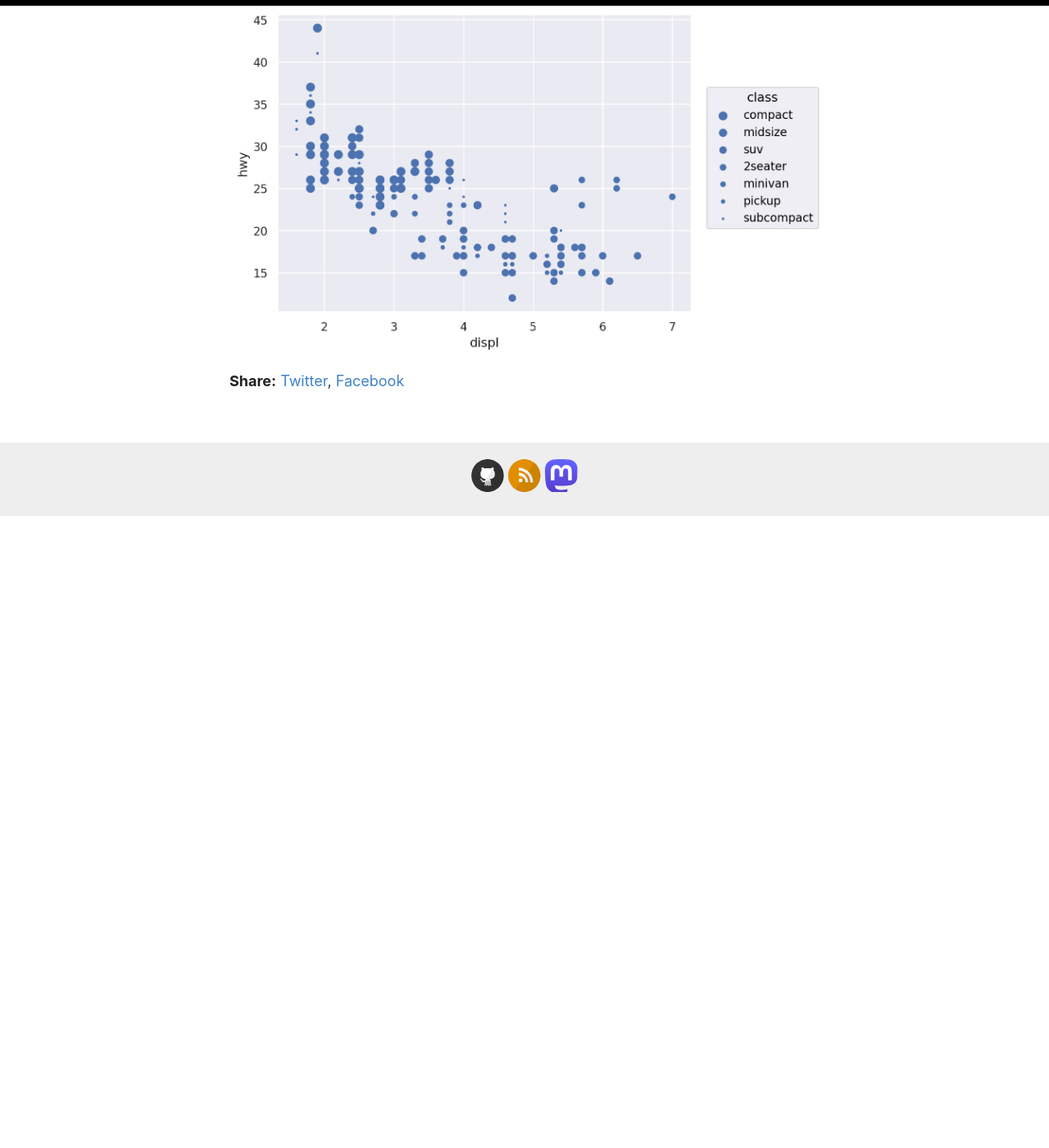
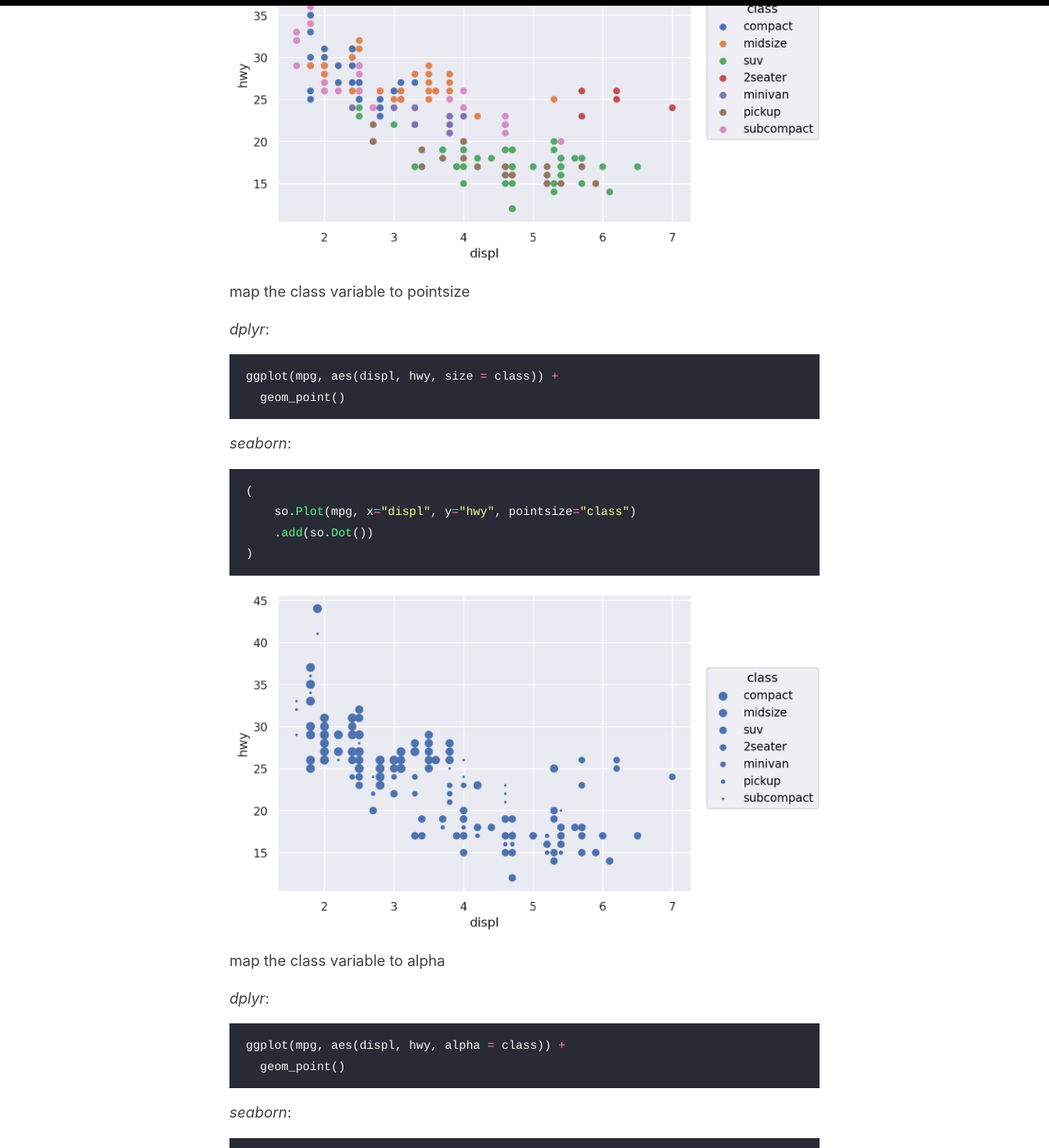
Before and after one commit to krz/krz.github.io, a Jekyll site: the page built from _posts/2024-01-15-Comparing-the-seaborn-objects-interface-with-ggplot2.md, in a window 1280 px wide and 1400 px high, scrolled down 2306 px. Shown: the whole window at 82% size. Built offline with Jekyll 4.4.1, drawn with Linux system fonts in a browser that asks for light colours; before the commit the page ends 2936 px from its top, so only the background shows below that; some of the changed text lies outside the part shown.

Commit message:
add more plots

````diff
--- a/_posts/2024-01-15-Comparing-the-seaborn-objects-interface-with-ggplot2.md
+++ b/_posts/2024-01-15-Comparing-the-seaborn-objects-interface-with-ggplot2.md
@@ -20,7 +20,15 @@ import polars as pl
 
 mpg = pl.read_csv("https://raw.githubusercontent.com/tidyverse/ggplot2/main/data-raw/mpg.csv")
 ```
+first plot
 
+*dplyr*:
+```r
+ggplot(mpg, aes(displ, hwy)) +
+  geom_point()
+```
+
+*seaborn*:
 ```python
 (
     so.Plot(mpg, x="displ", y="hwy")
@@ -29,6 +37,15 @@ mpg = pl.read_csv("https://raw.githubusercontent.com/tidyverse/ggplot2/main/data
 ```
 ![](/images/output1.png)
 
+map the class variable to colour
+
+*dplyr*:
+```r
+ggplot(mpg, aes(displ, hwy, colour = class)) +
+  geom_point()
+```
+
+*seaborn*
 ```python
 (
     so.Plot(mpg, x="displ", y="hwy", color="class")
@@ -37,6 +54,15 @@ mpg = pl.read_csv("https://raw.githubusercontent.com/tidyverse/ggplot2/main/data
 ```
 ![](/images/output2.png)
 
+map the class variable to pointsize
+
+*dplyr*:
+```r
+ggplot(mpg, aes(displ, hwy, size = class)) +
+  geom_point()
+```
+
+*seaborn*:
 ```python
 (
     so.Plot(mpg, x="displ", y="hwy", pointsize="class")
@@ -44,3 +70,19 @@ mpg = pl.read_csv("https://raw.githubusercontent.com/tidyverse/ggplot2/main/data
 )
 ```
 ![](/images/output3.png)
+
+map the class variable to alpha
+
+*dplyr*:
+```r
+ggplot(mpg, aes(displ, hwy, alpha = class)) +
+  geom_point()
+```
+
+*seaborn*:
+```python
+(
+    so.Plot(mpg, x="displ", y="hwy", alpha="class")
+    .add(so.Dot())
+)
+```
````
